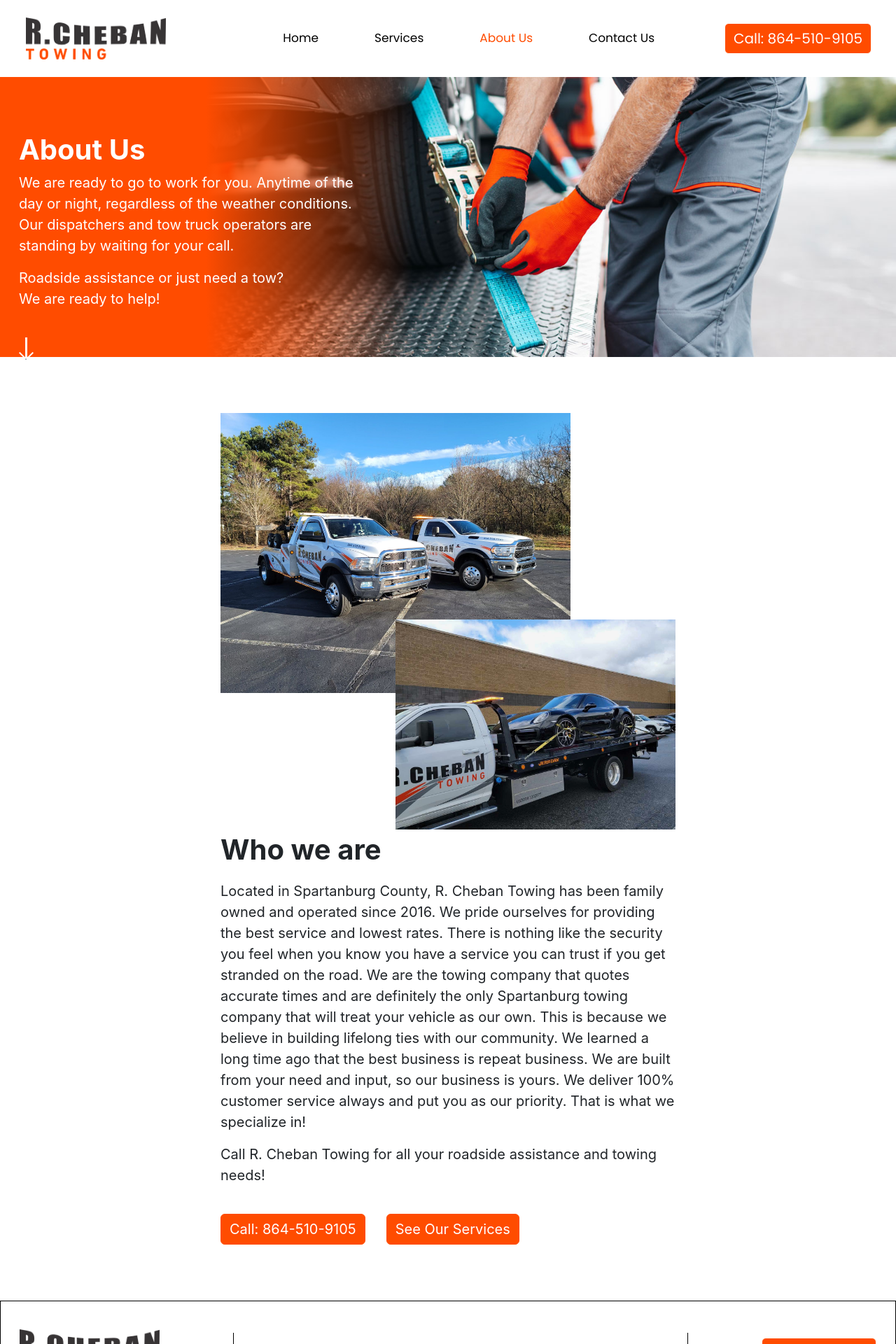
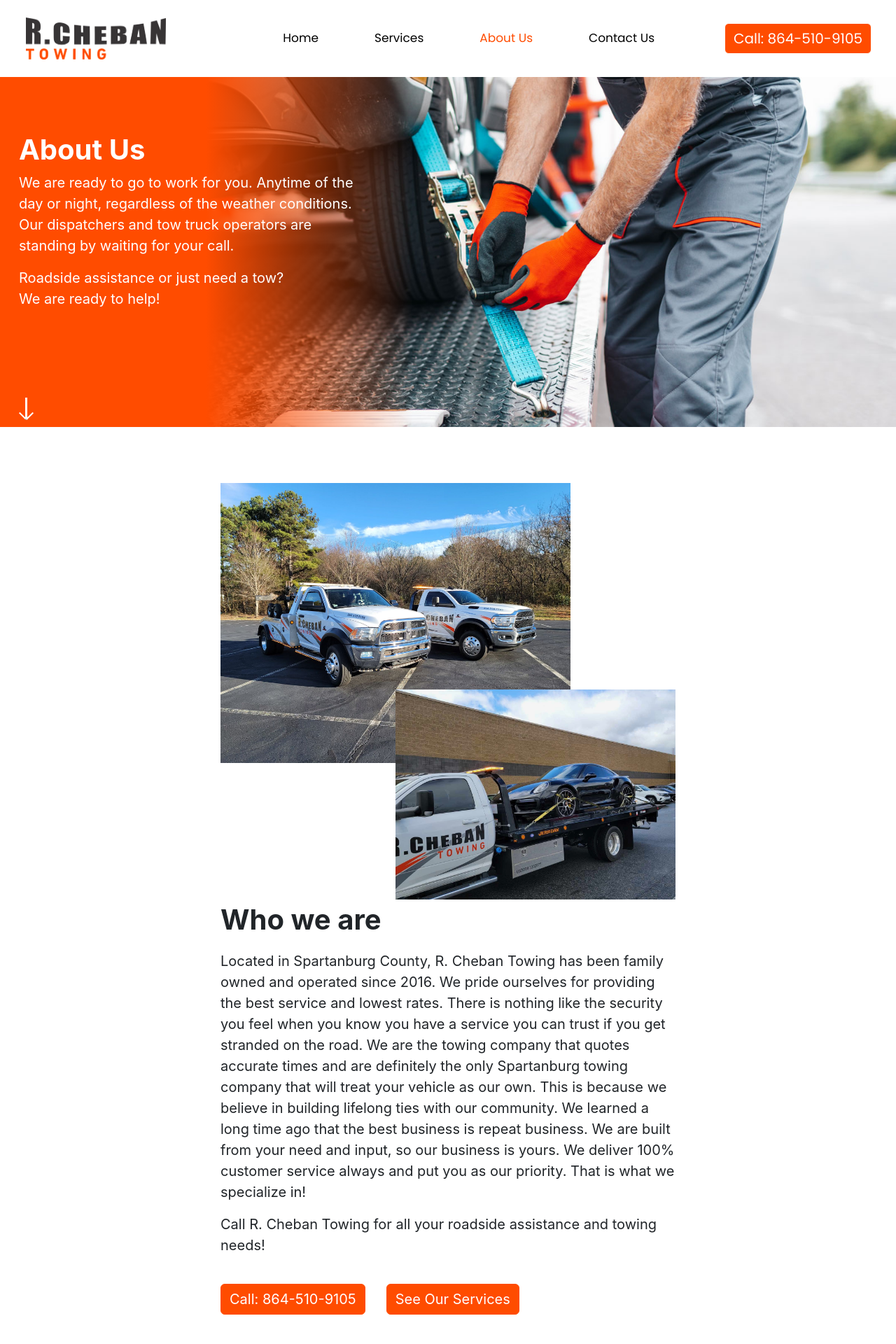
Before and after one commit to DanBan451/cheban-towing, a React (Create React App) app: page /about in a window 1280 px wide. Shown: the top 1920 px of the page at 70% size. Built offline with nearby package versions, Linux system fonts and the light colour scheme.

Commit message:
fixed some issues

```diff
--- a/src/pages/about.jsx
+++ b/src/pages/about.jsx
@@ -58,6 +58,7 @@
               Call R. Cheban Towing for all your roadside assistance and towing
               needs!
             </p>
+            <div className={classes.links}>
               <Link to="/contact" className={`btn ${classes.link}`}>
                 Call: 864-510-9105
               </Link>
@@ -66,6 +67,7 @@
               </Link>
             </div>
           </div>
+        </div>
         <Footer />
       </div>
     );
--- a/src/styles/about.module.css
+++ b/src/styles/about.module.css
@@ -1,5 +1,5 @@
 .header {
-    height: 50vh;
+    height: 500px;
     /* background-image: linear-gradient(90deg, rgba(255,76,0,1) 23%, rgba(255,125,70,0) 46%, rgba(255,255,255,0) 100%), url("../assets/belts.jpg"); */
     background-image: linear-gradient(90deg, rgba(255,76,0,0.9) 59%, rgba(255,255,255,0) 100%), url("../assets/belts.jpg");
     background-size: cover;
@@ -103,11 +103,16 @@
     width: 95%;
     margin: auto;
     max-width: 500px;
+    display: flex;
+    flex-direction: column;
 }
 .main .context h1 {
     font-weight: 700;
     margin-bottom: 20px;
     font-size: 40px;
+}
+.links {
+    display: flex;
 }
 .main .context p, .main .context .link {
     font-size: 20px;
@@ -117,6 +122,9 @@
     background-color: #ff4c00;
     color: white;
     margin-right: 30px;
+    margin: 0px;
+    font-size: 15px;
+    margin-right: auto;
 }
 .main .context .link:hover {
     background-color: transparent;
@@ -124,6 +132,12 @@
     border-color: black;
 }
 
+@media screen and (min-width: 450px) {
+    .main .context .link {
+        font-size: 20px;
+        margin-right: 30px;
+    }
+}
 
 @media screen and (min-width: 800px) {
     .main .context {
```
Lines whose indentation alone changed are shown as unchanged.
